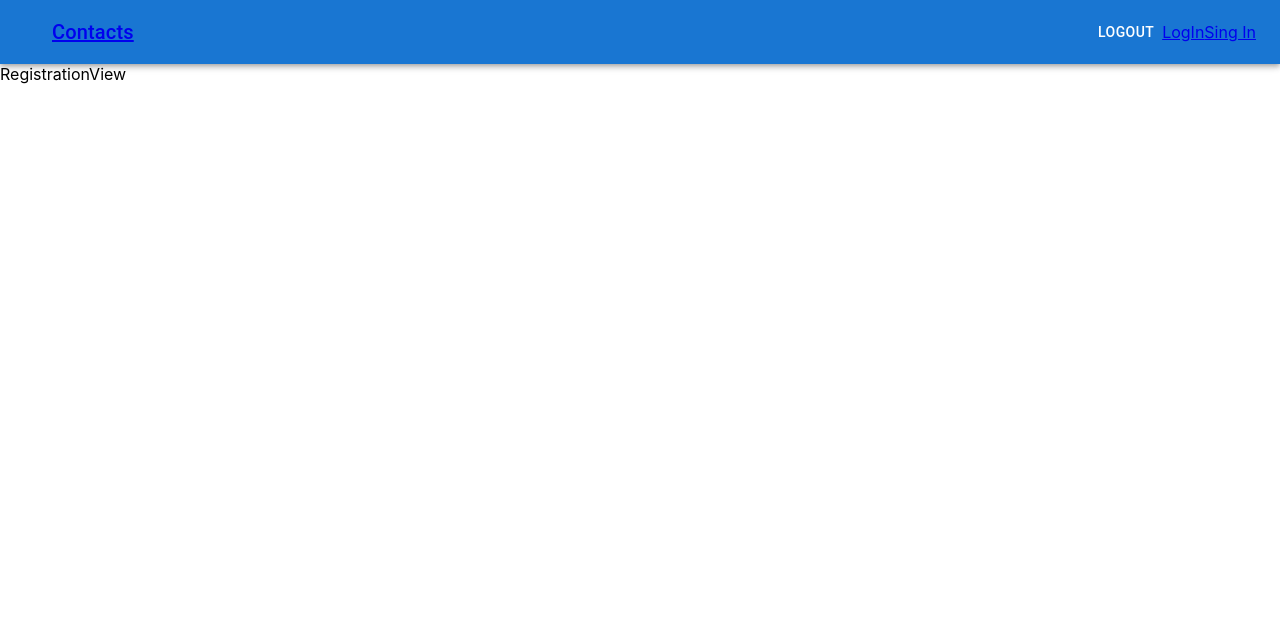
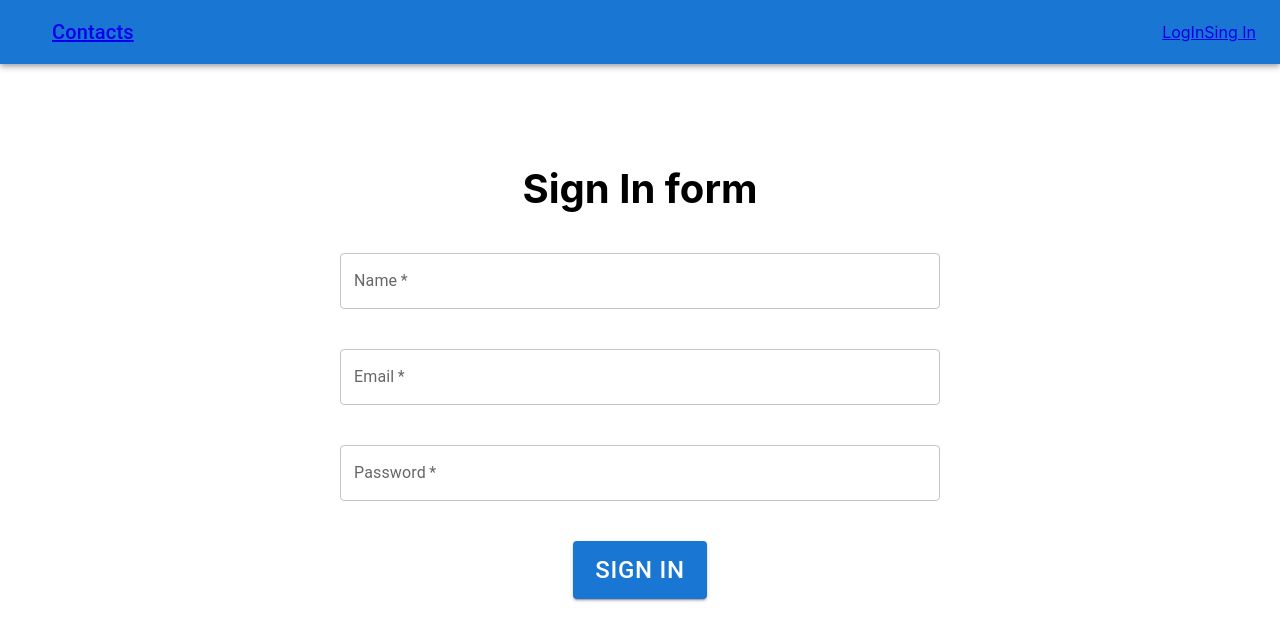
Before and after one commit to Mr-Nihility/goit-react-hw-08-phonebook, a React (Create React App) app: page /goit-react-hw-08-phonebook/register in a window 1280 px wide. Shown: the top 640 px of the page. Built offline with nearby package versions, Linux system fonts and the light colour scheme.

Commit message:
some prikols

```diff
--- a/package.json
+++ b/package.json
@@ -11,6 +11,7 @@
     "@testing-library/jest-dom": "^5.16.3",
     "@testing-library/react": "^12.1.4",
     "@testing-library/user-event": "^13.5.0",
+    "axios": "^0.27.2",
     "nanoid": "^4.0.0",
     "prop-types": "^15.8.1",
     "react": "^18.1.0",
--- a/src/components/App.jsx
+++ b/src/components/App.jsx
@@ -1,3 +1,4 @@
+import { useEffect } from 'react';
 import { Route, Routes } from 'react-router-dom';
 import { ContactsView } from 'views/ContactsView/ContactsView';
 import { LoginView } from 'views/LoginView/LoginView';
@@ -5,8 +6,10 @@ import { RegistrationView } from 'views/RegistrationView/RegistrationView';
 import { LayOut } from './Layout/Layout';
 
 //--------------------------------------------------------------------//
+//{name: 'Vova Roman', email: 'test@asd.com', password: 'test12345912'}
+const App = () => {
+  useEffect(() => {}, []);
 
-const App = () => {
   return (
     <>
       <Routes>
--- a/src/components/Layout/Layout.jsx
+++ b/src/components/Layout/Layout.jsx
@@ -6,10 +6,15 @@ import Typography from '@mui/material/Typography';
 import Button from '@mui/material/Button';
 import IconButton from '@mui/material/IconButton';
 import { Outlet, NavLink } from 'react-router-dom';
+import { useSelector } from 'react-redux';
+import { getIsLogin, getUserName } from 'redux/auth/auth-selectors';
 
 //------------------------------------------------------//
 
 function LayOut() {
+  const isLogin = useSelector(getIsLogin);
+  const name = useSelector(getUserName);
+  console.log(name, isLogin);
   return (
     <>
       <Box sx={{ flexGrow: 1 }}>
@@ -28,11 +33,22 @@ function LayOut() {
                 Contacts
               </NavLink>
             </Typography>
-            <Button color="inherit">LogOut</Button>
-            <NavLink to={'/goit-react-hw-08-phonebook/login'}>LogIn</NavLink>
-            <NavLink to={'/goit-react-hw-08-phonebook/register'}>
-              Sing In
-            </NavLink>
+            {isLogin && (
+              <>
+                <b>Hello, {name} .Glad to see you!!!</b>
+                <Button color="inherit">LogOut</Button>
+              </>
+            )}
+            {!isLogin && (
+              <>
+                <NavLink to={'/goit-react-hw-08-phonebook/login'}>
+                  LogIn
+                </NavLink>
+                <NavLink to={'/goit-react-hw-08-phonebook/register'}>
+                  Sing In
+                </NavLink>
+              </>
+            )}
           </Toolbar>
         </AppBar>
         <Outlet />
--- /dev/null
+++ b/src/redux/auth/auth-operations.js
@@ -0,0 +1,63 @@
+import axios from 'axios';
+import { createAsyncThunk } from '@reduxjs/toolkit';
+//-----------------------------//
+axios.defaults.baseURL = 'https://connections-api.herokuapp.com';
+
+const tokenAuth = {
+  set(token) {
+    axios.defaults.headers.common.Authorization = `Bearer ${token}`;
+  },
+  unset() {
+    axios.defaults.headers.common.Authorization = '';
+  },
+};
+
+export const signIn = createAsyncThunk('auth/register', async credentials => {
+  try {
+    const { data } = await axios.post('/users/signup', credentials);
+    console.log(data);
+    tokenAuth.set(data.token);
+
+    return data;
+  } catch (error) {
+    console.log(error);
+  }
+});
+
+export const logIn = createAsyncThunk('auth/login', async credentials => {
+  try {
+    const { data } = await axios.post('/users/login', credentials);
+    tokenAuth.set(data.token);
+    console.log(data);
+    return data;
+  } catch (error) {
+    return error;
+  }
+});
+
+export const logOut = createAsyncThunk('auth/logout', async credentials => {
+  try {
+    await axios.post('/users/logout', credentials);
+    tokenAuth.unset();
+  } catch (error) {
+    return error;
+  }
+});
+
+export const getRefresh = createAsyncThunk(
+  'auth/refresh',
+  async (_, { getState, rejectWithValue }) => {
+    const state = getState();
+    const persistedToken = state.auth.token;
+    if (!persistedToken) {
+      return rejectWithValue('oops');
+    }
+    tokenAuth.set(persistedToken);
+    try {
+      const { data } = await axios.get('/users/current');
+      return data;
+    } catch (error) {
+      console.log(error);
+    }
+  }
+);
--- /dev/null
+++ b/src/redux/auth/auth-selectors.js
@@ -0,0 +1,3 @@
+export const getToken = state => state.auth.token;
+export const getIsLogin = state => state.auth.isLogin;
+export const getUserName = state => state.auth.user.name;
--- /dev/null
+++ b/src/redux/auth/auth-slice.js
@@ -0,0 +1,39 @@
+import { createSlice } from '@reduxjs/toolkit';
+import { signIn, logIn, logOut, getRefresh } from './auth-operations';
+//-----------------------------------------------------//
+const initialState = {
+  user: {
+    name: '',
+    email: '',
+  },
+  token: null,
+  isLogin: false,
+};
+const authSlice = createSlice({
+  name: 'auth',
+  initialState,
+  extraReducers: {
+    [signIn.fulfilled]: (state, { payload }) => {
+      state.token = payload.token;
+      state.user = payload.user;
+      state.isLogin = true;
+    },
+
+    [logIn.fulfilled]: (state, { payload }) => {
+      state.token = payload.token;
+      state.user = payload.user;
+      state.isLogin = true;
+    },
+    [logOut.fulfilled]: (state, { payload }) => {
+      state.token = '';
+      state.user = { name: '', email: '' };
+      state.isLogin = false;
+    },
+    [getRefresh.fulfilled]: (state, { payload }) => {
+      state.user = payload.user;
+      state.isLogin = true;
+    },
+  },
+});
+
+export default authSlice.reducer;
--- a/src/redux/contacts/contacts-types.js
+++ /dev/null
@@ -1,3 +0,0 @@
-export const ADD = 'contacts/add';
-export const DELETE = 'contacts/delete';
-export const FILTER = 'contacts/filter';
--- a/src/redux/store.js
+++ b/src/redux/store.js
@@ -1,5 +1,6 @@
 import { configureStore, getDefaultMiddleware } from '@reduxjs/toolkit';
 import { contactsReducer } from './contacts/contacts-reducers';
+import authReducer from './auth/auth-slice';
 
 import {
   persistStore,
@@ -19,11 +20,12 @@ const persistConfig = {
   storage,
   whitelist: ['token'],
 };
-const persistedReducer = persistReducer(persistConfig, contactsReducer);
+const persistedReducer = persistReducer(persistConfig, authReducer);
 
 const store = configureStore({
   reducer: {
-    contacts: persistedReducer,
+    contacts: contactsReducer,
+    auth: persistedReducer,
   },
   devTools: process.env.NODE_ENV !== 'production',
   middleware: getDefaultMiddleware({
--- a/src/views/LoginView/LoginView.jsx
+++ b/src/views/LoginView/LoginView.jsx
@@ -1,7 +1,116 @@
-import React from 'react';
+import { useState } from 'react';
+import { Button } from '@mui/material';
+import Box from '@mui/material/Box';
+import TextField from '@mui/material/TextField';
+import { useDispatch } from 'react-redux';
+import { logIn } from 'redux/auth/auth-operations';
 
 const LoginView = () => {
-  return <div>LoginView</div>;
+  const [email, setEmail] = useState('');
+  const [password, setPassword] = useState('');
+  const dispatch = useDispatch();
+
+  const handSubmit = e => {
+    e.preventDefault();
+    const credentials = {
+      email,
+      password,
+    };
+    dispatch(logIn(credentials));
+  };
+
+  const handInput = e => {
+    const { name, value } = e.target;
+    switch (name) {
+      case 'email':
+        setEmail(value);
+        break;
+      case 'password':
+        setPassword(value);
+        break;
+
+      default:
+        break;
+    }
+  };
+  return (
+    <div>
+      <Box
+        onSubmit={handSubmit}
+        component="form"
+        sx={{
+          '& .MuiTextField-root': {
+            m: 5,
+            width: '100%',
+            flexDirection: 'column',
+            justifyContent: 'center',
+            textAlign: 'center',
+            // alignItems: 'center',
+          },
+        }}
+        noValidate
+        autoComplete="on"
+      >
+        <Box
+          sx={{
+            fontWeight: 'bold',
+            textAlign: 'center',
+            fontSize: '40px',
+            marginTop: '100px',
+          }}
+        >
+          Log In
+        </Box>
+        <Box
+          sx={{
+            '& .MuiTextField-root': {
+              margin: '40px auto',
+              width: '600px',
+              display: 'flex',
+              flexDirection: 'column',
+              justifyContent: 'center',
+              // alignItems: 'center',
+            },
+          }}
+        >
+          <TextField
+            onChange={handInput}
+            name="email"
+            value={email}
+            required
+            label="Email"
+            placeholder="example@mail.com"
+            type="email"
+            id="inputEmail2"
+          />
+
+          <TextField
+            onChange={handInput}
+            name="password"
+            value={password}
+            required
+            label="Password"
+            placeholder="*********"
+            type="password"
+            id="inputPassword3"
+          />
+
+          <Button
+            sx={{
+              display: 'flex',
+              margin: '0 auto',
+              fontSize: '24px',
+            }}
+            variant="contained"
+            size="large"
+            type="submit"
+          >
+            Log in
+          </Button>
+        </Box>
+      </Box>
+    </div>
+  );
 };
 
 export { LoginView };
--- a/src/views/RegistrationView/RegistrationView.jsx
+++ b/src/views/RegistrationView/RegistrationView.jsx
@@ -1,18 +1,132 @@
-import { InputBase } from '@mui/material';
 import React from 'react';
+import { Button } from '@mui/material';
+import Box from '@mui/material/Box';
+import TextField from '@mui/material/TextField';
+import { useState } from 'react';
+import { useDispatch } from 'react-redux';
+import { signIn } from '../../redux/auth/auth-operations';
 
 //----------------------------------------------------//
 
 function RegistrationView() {
+  const [name, setName] = useState('');
+  const [email, setEmail] = useState('');
+  const [password, setPassword] = useState('');
+  const dispatch = useDispatch();
+
+  const handlerSumbit = evt => {
+    evt.preventDefault();
+    const credentials = {
+      name,
+      email,
+      password,
+    };
+    console.log(credentials);
+    dispatch(signIn(credentials));
+  };
+
+  const handlerChange = evt => {
+    const { name, value } = evt.target;
+    switch (name) {
+      case 'name':
+        setName(value);
+        break;
+
+      case 'password':
+        setPassword(value);
+        break;
+
+      case 'email':
+        setEmail(value);
+        break;
+
+      default:
+        break;
+    }
+  };
   return (
-    <div>
-      RegistrationView
-      <form>
-        <InputBase />
-        <InputBase />
-        <InputBase />
-      </form>
-    </div>
+    <Box
+      onSubmit={handlerSumbit}
+      component="form"
+      sx={{
+        '& .MuiTextField-root': {
+          m: 5,
+          width: '100%',
+          flexDirection: 'column',
+          justifyContent: 'center',
+          textAlign: 'center',
+        },
+      }}
+      noValidate
+      autoComplete="on"
+    >
+      <Box
+        sx={{
+          fontWeight: 'bold',
+          textAlign: 'center',
+          fontSize: '40px',
+          marginTop: '100px',
+        }}
+      >
+        Sign In form
+      </Box>
+      <Box
+        sx={{
+          '& .MuiTextField-root': {
+            margin: '40px auto',
+            width: '600px',
+            display: 'flex',
+            flexDirection: 'column',
+            justifyContent: 'center',
+          },
+        }}
+      >
+        <TextField
+          required
+          label="Name"
+          value={name}
+          name="name"
+          onChange={handlerChange}
+          placeholder="Wasya Rogovenko"
+          type="text"
+          id="inputName3"
+        />
+        <TextField
+          required
+          label="Email"
+          value={email}
+          name="email"
+          onChange={handlerChange}
+          placeholder="example@mail.com"
+          type="email"
+          id="inputEmail3"
+        />
+
+        <TextField
+          required
+          label="Password"
+          value={password}
+          name="password"
+          onChange={handlerChange}
+          placeholder="*********"
+          type="password"
+          id="inputPassword3"
+        />
+
+        <Button
+          sx={{
+            display: 'flex',
+            margin: '0 auto',
+            fontSize: '24px',
+          }}
+          variant="contained"
+          size="large"
+          type="submit"
+        >
+          Sign in
+        </Button>
+      </Box>
+    </Box>
   );
 }
 
```
Also changed, not shown: src/redux/contacts/contacts-reducers.js (+28 -11 lines), src/redux/contacts/contscts-actions.js (+6 -5 lines), 1 other file (tests, documents, lock files or other folders).
